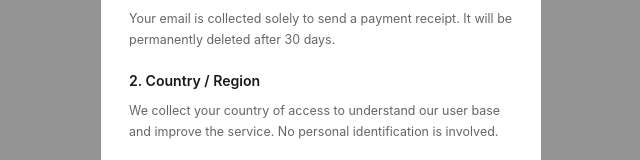
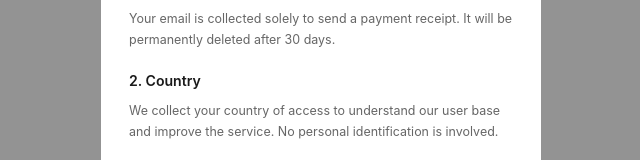
Before and after one commit to baekjonghwi/MassLab, a Next.js app: page /payment in a window 1280 px wide. Both pictures are taken after a click on the button "terms & policy". Shown: the part 271-431 px from the top of the page, without its empty margins (319-959 px from the left). Built offline with nearby package versions, Linux system fonts and the light colour scheme.

Commit message:
fix payment security

```diff
--- a/app/payment/page.tsx
+++ b/app/payment/page.tsx
@@ -189,7 +189,7 @@ function PaymentContent() {
             </div>
 
             <div className="modal-section">
-              <h3>2. Country / Region</h3>
+              <h3>2. Country</h3>
               <p>We collect your country of access to understand our user base and improve the service. No personal identification is involved.</p>
             </div>
 
```
